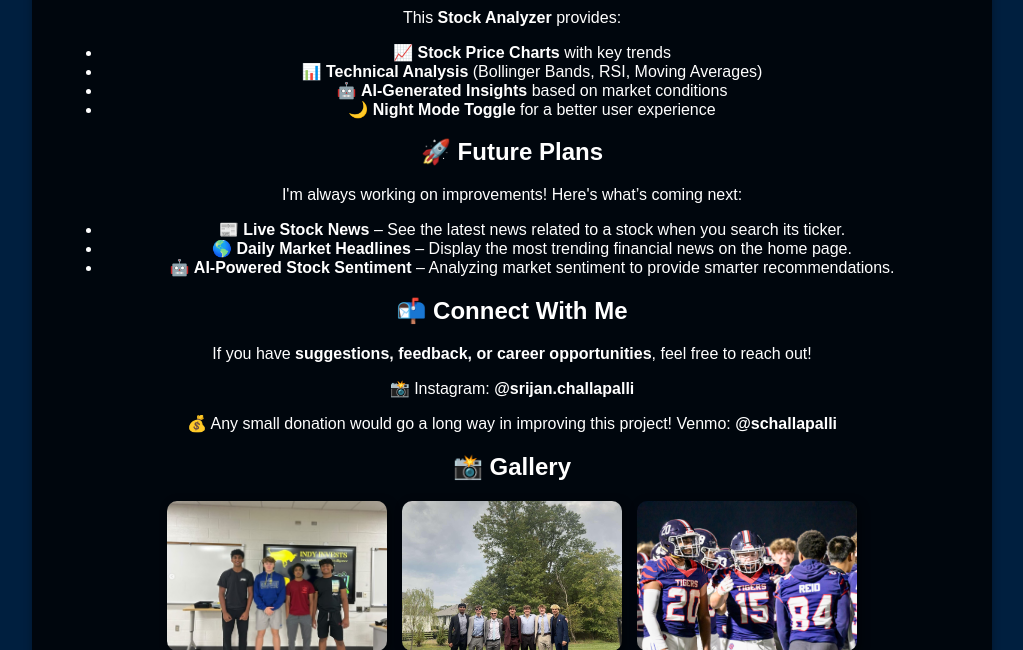
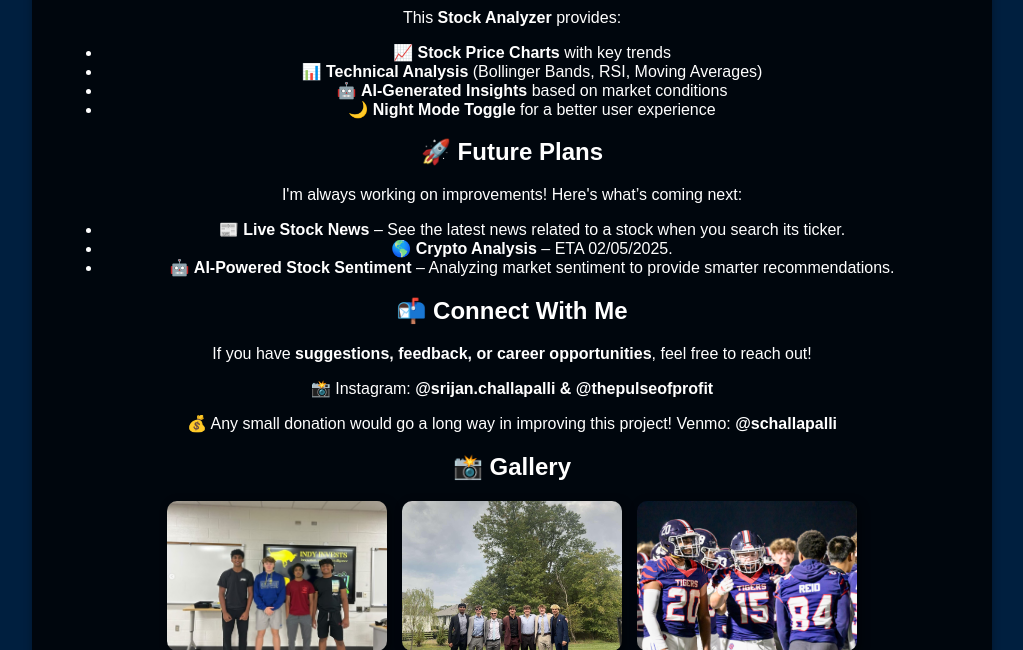
Before and after one commit to SrijanChallapalli/Stock-Analyzer, a Flask app: page /about in a window 1280 px wide. Shown: the part 516-1166 px from the top of the page, without its empty margins (128-1151 px from the left). Run offline with Flask 3, Linux system fonts and the light colour scheme.

Commit message:
Update about.html

```diff
--- a/templates/about.html
+++ b/templates/about.html
@@ -36,13 +36,13 @@
         <p>I'm always working on improvements! Here's what’s coming next:</p>
         <ul>
             <li>📰 <b>Live Stock News</b> – See the latest news related to a stock when you search its ticker.</li>
-            <li>🌎 <b>Daily Market Headlines</b> – Display the most trending financial news on the home page.</li>
+            <li>🌎 <b>Crypto Analysis</b> – ETA 02/05/2025.</li>
             <li>🤖 <b>AI-Powered Stock Sentiment</b> – Analyzing market sentiment to provide smarter recommendations.</li>
         </ul>
 
         <h2>📬 Connect With Me</h2>
         <p>If you have <b>suggestions, feedback, or career opportunities</b>, feel free to reach out!</p>
-        <p>📸 Instagram: <b>@srijan.challapalli</b></p>
+        <p>📸 Instagram: <b>@srijan.challapalli & @thepulseofprofit</b></p>
         <p>💰 Any small donation would go a long way in improving this project! Venmo: <b>@schallapalli</b></p>
 
         <!-- Image Gallery -->
```
